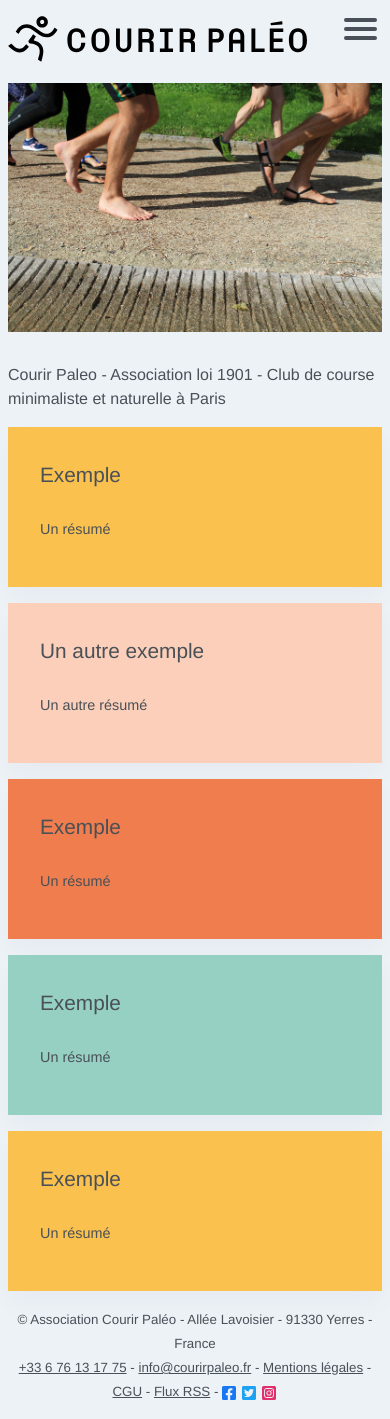
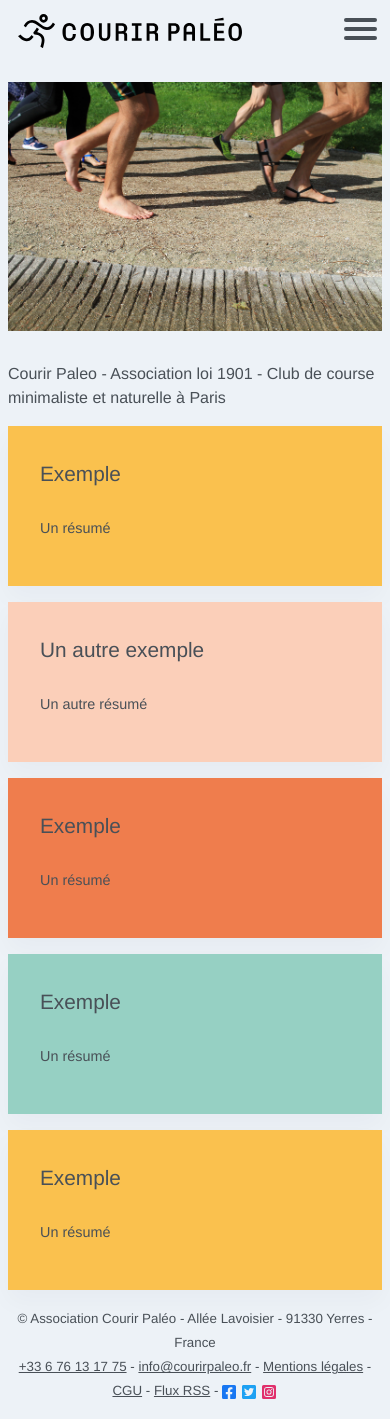
Before and after one commit to courirpaleo/courirpaleo.github.io, a Jekyll site: the page built from index.md, in a window 390 px wide. Built offline with Jekyll 4.4.1, drawn with Linux system fonts in a browser that asks for light colours; some web fonts are replaced.

Commit message:
Resize logo

```diff
--- a/_sass/_custom.scss
+++ b/_sass/_custom.scss
@@ -8,7 +8,8 @@
 @media (max-width: 640px) {
 
   .logo {
-    width: 80%;
+    width: 60%;
     margin-top: 0px;
+    margin-left: 10px;
   }
 }
```
